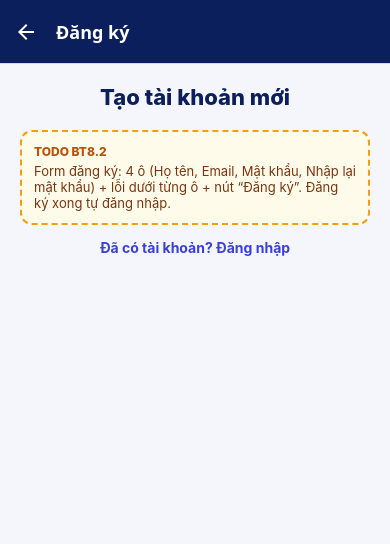
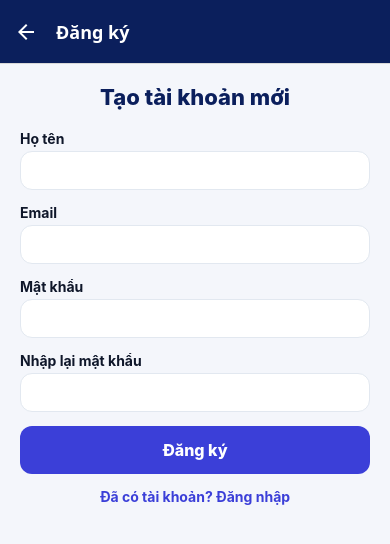
Before and after one commit to dickese/Mobile, a React Native app in the folder NguyenVanAnhDuc_Tuan08/BookStore_Buoi8_Starter/: screen /Register in a window 390 px wide. Shown: the top 544 px of the page. Built offline with nearby package versions, Linux system fonts and the light colour scheme; no server answers.

Commit message:
Hoàn thành 8.2

```diff
--- a/NguyenVanAnhDuc_Tuan08/BookStore_Buoi8_Starter/db.json
+++ b/NguyenVanAnhDuc_Tuan08/BookStore_Buoi8_Starter/db.json
@@ -174,6 +174,12 @@
       "email": "a@bookstore.vn",
       "password": "123456",
       "phone": "0912345678"
+    },
+    {
+      "name": "Nguyễn Văn Anh Đức",
+      "email": "demo1@bookstore.vn",
+      "password": "123456",
+      "id": 3
     }
   ],
   "orders": [
--- a/NguyenVanAnhDuc_Tuan08/BookStore_Buoi8_Starter/src/screens/RegisterScreen.tsx
+++ b/NguyenVanAnhDuc_Tuan08/BookStore_Buoi8_Starter/src/screens/RegisterScreen.tsx
@@ -1,6 +1,5 @@
 import React, { useState } from "react";
 import { KeyboardAvoidingView, Platform, Pressable, ScrollView, StyleSheet, Text } from "react-native";
-import { TodoBox } from "../components/TodoBox";
 import { FormField } from "../components/FormField";
 import { PrimaryButton } from "../components/PrimaryButton";
 import { register } from "../services/authService"; // đã viết sẵn: register(name, email, password)
@@ -12,16 +11,77 @@ import { colors } from "../theme";
 
 export function RegisterScreen({ navigation, route }: RootScreenProps<"Register">) {
   const { signIn } = useAuth();
-  // TODO BT8.2: state name, email, password, confirm, errors (Record<string, string | null>), submitError, loading
-  // TODO BT8.2: hàm submit giống BT8.1, thêm luật: "Nhập lại mật khẩu" phải khớp mật khẩu
-  //   validateRequired("họ tên")(name) trả về hàm validate tên
+  const [name, setName] = useState("");
+  const [email, setEmail] = useState("");
+  const [password, setPassword] = useState("");
+  const [confirm, setConfirm] = useState("");
+  const [errors, setErrors] = useState<Record<string, string | null>>({});
+  const [submitError, setSubmitError] = useState<string | null>(null);
+  const [loading, setLoading] = useState(false);
+
+  const submit = async () => {
+    const e = {
+      name: validateRequired("họ tên")(name),
+      email: validateEmail(email),
+      password: validatePassword(password),
+      confirm: confirm === password ? null : "Mật khẩu nhập lại không khớp",
+    };
+    setErrors(e);
+    if (Object.values(e).some(Boolean)) return;
+
+    setLoading(true);
+    setSubmitError(null);
+    try {
+      const { user, token } = await register(name, email, password);
+      signIn(user, token);
+      if (route.params?.redirectTo === "Checkout") {
+        navigation.replace("Checkout", { total: route.params.total ?? 0 });
+      } else {
+        navigation.navigate("Tabs", { screen: "Home" });
+      }
+    } catch (err) {
+      setSubmitError(getErrorMessage(err));
+    } finally {
+      setLoading(false);
+    }
+  };
 
   return (
     <KeyboardAvoidingView style={{ flex: 1 }} behavior={Platform.OS === "ios" ? "padding" : undefined}>
       <ScrollView style={styles.container} contentContainerStyle={styles.content} keyboardShouldPersistTaps="handled">
         <Text style={styles.title}>Tạo tài khoản mới</Text>
 
-        <TodoBox id="BT8.2">{"Form đăng ký: 4 ô (Họ tên, Email, Mật khẩu, Nhập lại mật khẩu) + lỗi dưới từng ô + nút “Đăng ký”. Đăng ký xong tự đăng nhập."}</TodoBox>
+        <FormField
+          label="Họ tên"
+          value={name}
+          onChangeText={setName}
+          error={errors.name}
+        />
+        <FormField
+          label="Email"
+          value={email}
+          onChangeText={setEmail}
+          error={errors.email}
+          keyboardType="email-address"
+        />
+        <FormField
+          label="Mật khẩu"
+          value={password}
+          onChangeText={setPassword}
+          error={errors.password}
+          secureTextEntry
+        />
+        <FormField
+          label="Nhập lại mật khẩu"
+          value={confirm}
+          onChangeText={setConfirm}
+          error={errors.confirm}
+          secureTextEntry
+        />
+
+        {submitError ? <Text style={styles.submitError}>{submitError}</Text> : null}
+
+        <PrimaryButton title="Đăng ký" onPress={submit} loading={loading} />
 
         <Pressable onPress={() => navigation.replace("Login", route.params)}>
           <Text style={styles.link}>Đã có tài khoản? Đăng nhập</Text>
```
